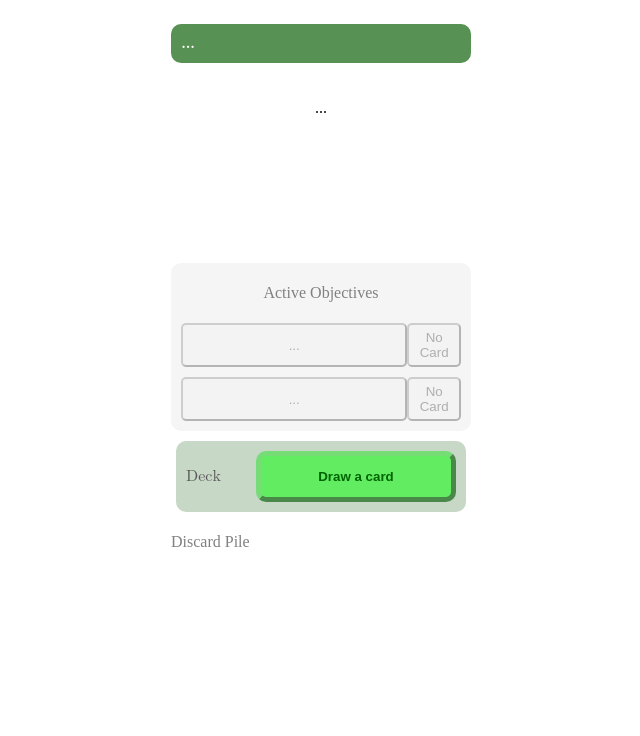
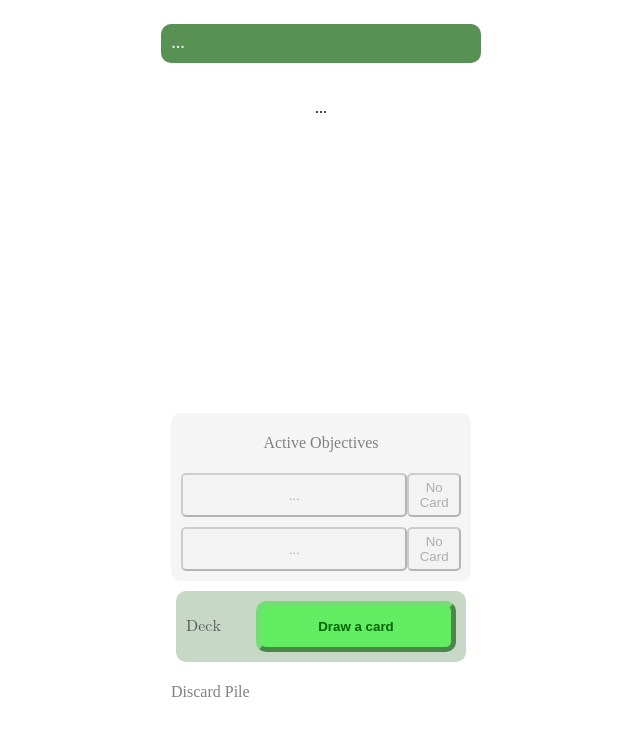
Before and after one commit to Fortnitepalyer42/gattoladefabrikken, an Angular app in the folder gattoladefabrikken/: page / in a window 1280 px wide. Shown: the top 736 px of the page, without its empty margins (319-959 px from the left). Built offline with nearby package versions, Linux system fonts and the light colour scheme.

Commit message:
minor adjustment

```diff
--- a/gattoladefabrikken/src/app/components/card-display/card-display.css
+++ b/gattoladefabrikken/src/app/components/card-display/card-display.css
@@ -2,7 +2,7 @@
     display: flex;
     flex-direction: column;
     align-items: center;
-    min-height: 250px;
+    min-height: 400px;
 }
 
 .display-title {
@@ -12,11 +12,11 @@
     color: white;
     border-radius: 10px;
     font-weight: bold;
-    min-width: 280px;
+    min-width: 300px;
 }
 
 .display-description {
-    max-width: 280px;
+    max-width: 300px;
     line-height: 25px;
 }
 
```
